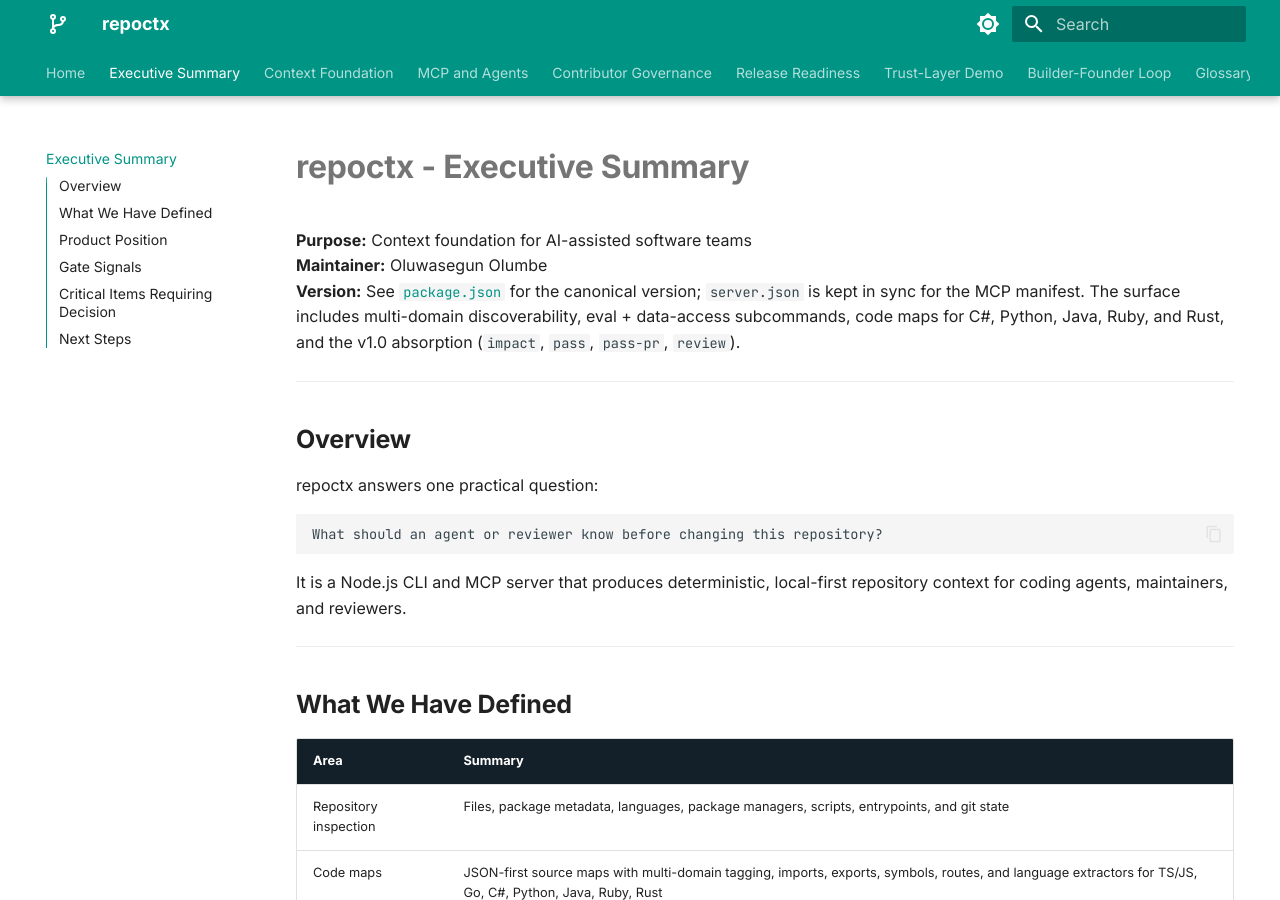
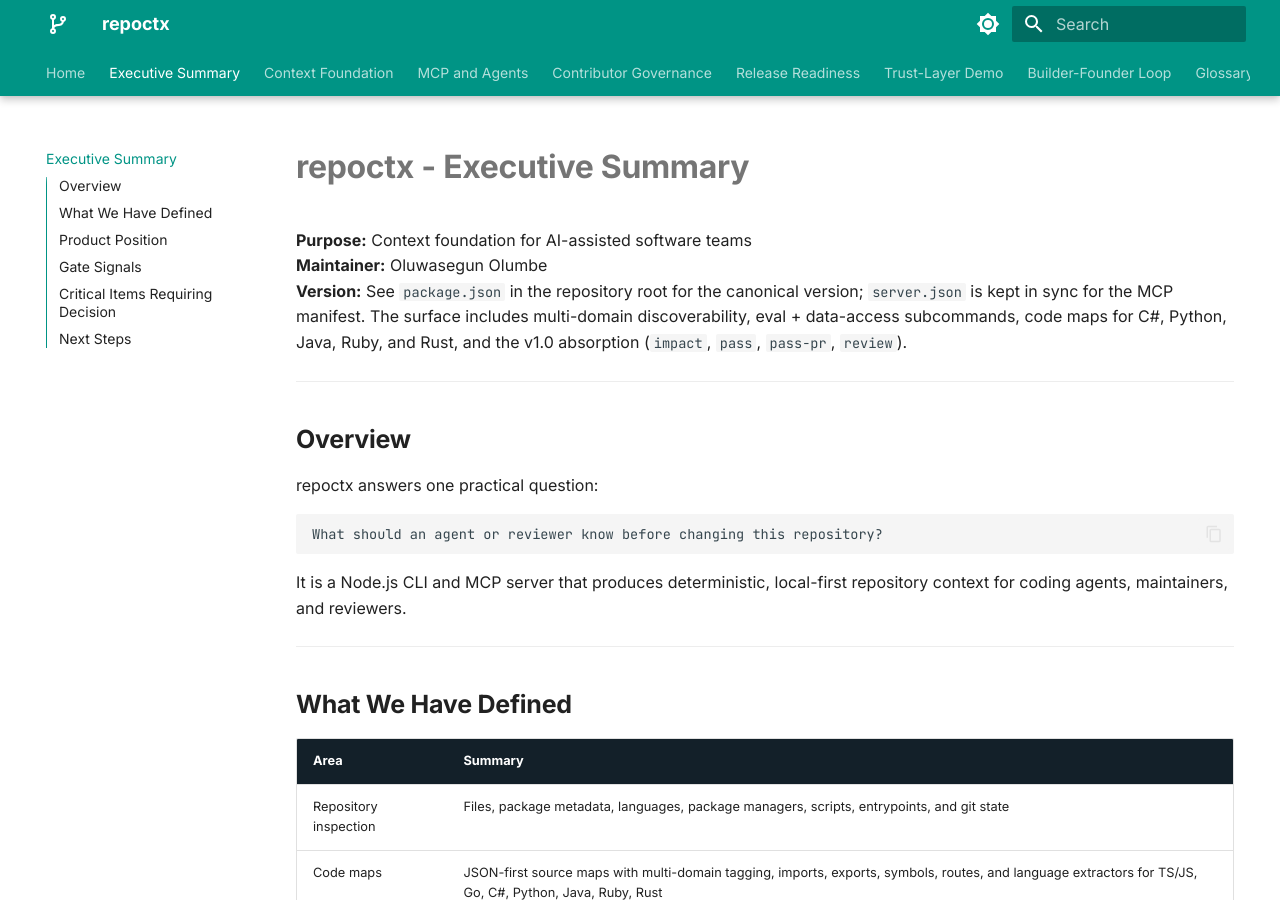
Before and after one commit to BASHBOP/otito, an MkDocs documentation site: the page built from docs/EXECUTIVE-SUMMARY.md, in a window 1280 px wide and 900 px high. Built offline with MkDocs 1.6.1 and Material for MkDocs 9.7.7, drawn with Linux system fonts in a browser that asks for light colours.

Commit message:
fix(docs): drop package.json link that fails mkdocs strict mode
MkDocs strict aborts on links to non-documentation files; reference the
file as plain text instead.

```diff
--- a/docs/EXECUTIVE-SUMMARY.md
+++ b/docs/EXECUTIVE-SUMMARY.md
@@ -2,7 +2,7 @@
 
 **Purpose:** Context foundation for AI-assisted software teams<br>
 **Maintainer:** Oluwasegun Olumbe<br>
-**Version:** See [`package.json`](../package.json) for the canonical version; `server.json` is kept in sync for the MCP manifest. The surface includes multi-domain discoverability, eval + data-access subcommands, code maps for C#, Python, Java, Ruby, and Rust, and the v1.0 absorption (`impact`, `pass`, `pass-pr`, `review`).
+**Version:** See `package.json` in the repository root for the canonical version; `server.json` is kept in sync for the MCP manifest. The surface includes multi-domain discoverability, eval + data-access subcommands, code maps for C#, Python, Java, Ruby, and Rust, and the v1.0 absorption (`impact`, `pass`, `pass-pr`, `review`).
 
 ---
 
```
